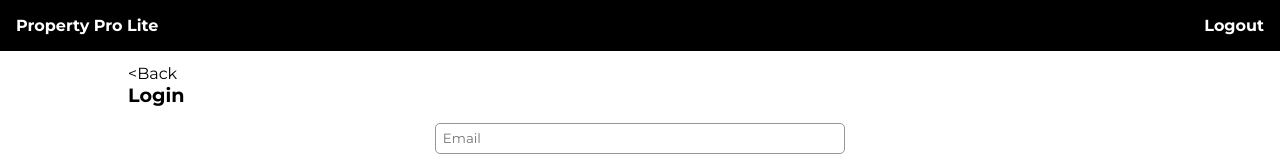
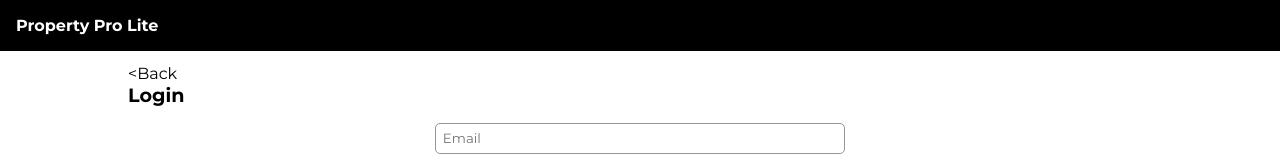
Before and after one commit to JackieBinya/Property-Pro-Lite, a plain HTML site: page loginForm.html in a window 1280 px wide. Shown: the top 160 px of the page. Drawn offline with Linux system fonts and the light colour scheme.

Commit message:
Modified login.page

```diff
--- a/loginForm.html
+++ b/loginForm.html
@@ -14,10 +14,6 @@
         <div class="navbar-secondary">
             <p>
                 <a href="./index.html" class="logo-sec">Property Pro Lite</a>
-            </p>
-
-            <p>
-                <a href="#">Logout</a>
             </p>
         </div>
     </header>
```
